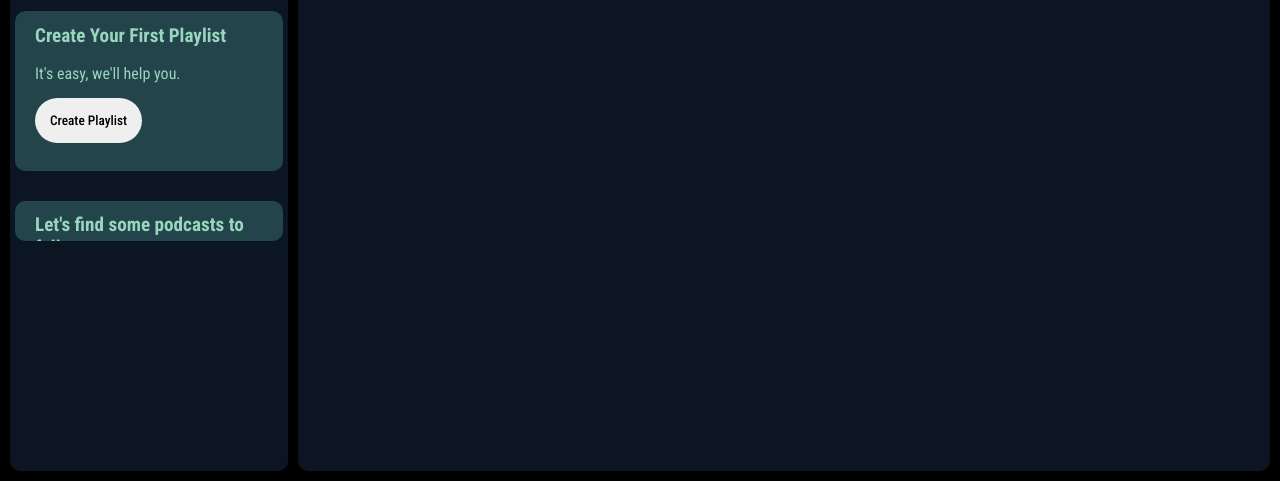
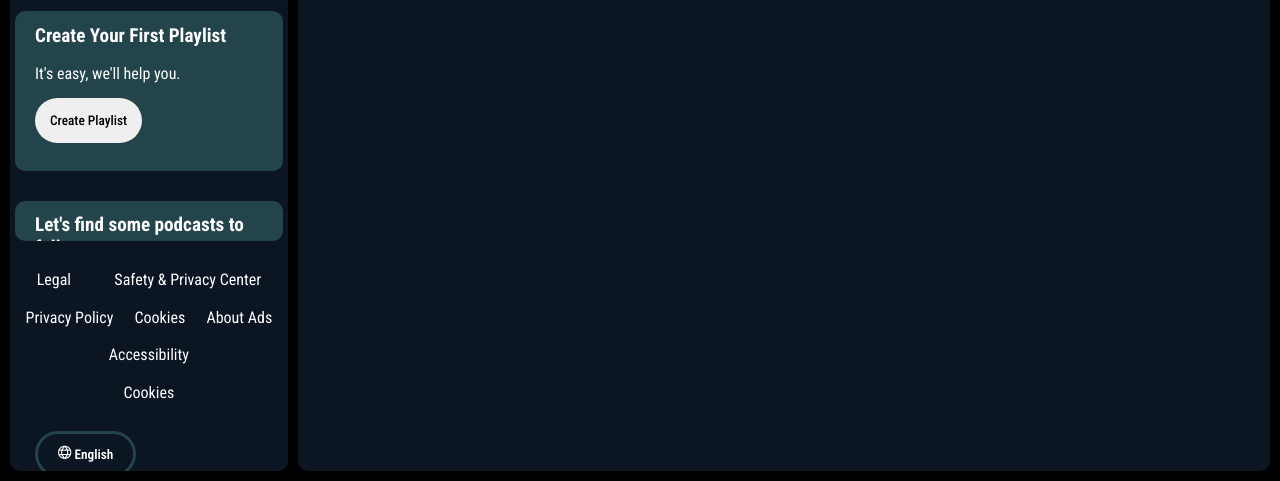
Before and after one commit to OfficialSubham/Spotify-Clone, a plain HTML site: page UI Files/HTML/Spotify-Home.html in a window 1280 px wide. Shown: the part 319-800 px from the top of the page. Drawn offline with nearby package versions, Linux system fonts and the light colour scheme.

Commit message:
Left contents UI is done

```diff
--- a/UI Files/CSS/navigation.css
+++ b/UI Files/CSS/navigation.css
@@ -21,7 +21,7 @@ body {
     width: 100%;
     height: 100%;
     padding: 10px;
-    color: #98d6bd;
+    color: #fff;
 }
 
 .page-container .left-contents {
@@ -94,7 +94,7 @@ body {
 }
 
 .library-logo-div:hover, .library-logo:hover {
-    color: #c1f8e2;
+    color: #d8d8d8;
 }
 
 .library-logo-div .library-logo {
@@ -126,6 +126,7 @@ body {
     background-color: #0C1622;
     overflow-y: scroll;
     border-radius: 10px;
+    margin-bottom: 20px;
 }
 
 .your-library-contents::-webkit-scrollbar{
@@ -176,3 +177,39 @@ body {
 .create-playlist .playlist-button button:hover, .search-podcast .podcast-button button:hover {
     padding: 16px;
 }
+
+.left-contents .t-and-c {
+    width: 100%;
+    height: 150px;
+    margin-bottom: 20px;
+}
+
+.t-and-c div {
+    display: flex;
+    width: 100%;
+    justify-content: space-around;
+}
+
+.t-and-c div span {
+    cursor: pointer;
+}
+
+.t-and-c div:last-child span:hover {
+    text-decoration: underline;
+}
+
+.left-contents .language button {
+    margin-left: 20px;
+    border: 3px solid #23444b;
+    background-color: transparent;
+    padding: 12px 20px;
+    border-radius: 30px;
+    color: #fff;
+    transition: all 0.20s;
+    font-weight: 600;
+}
+
+.language button:hover {
+    background-color: #fff;
+    color: #000;
+}
--- a/UI Files/HTML/Spotify-Home.html
+++ b/UI Files/HTML/Spotify-Home.html
@@ -81,12 +81,53 @@
 
                 </div>
 
-                <div class="t-and-c">
+                <div class="t-and-c flex column spacea">
+                    <div>
+                        <span>
+                            Legal
+                        </span>
+                        <span>
+                            Safety & Privacy Center
+                        </span>
+                    </div>
+
+
+                    <div>
+
+                        <span>
+                            Privacy Policy
+                        </span>
+
+                        <span>
+                            Cookies
+                        </span>
+
+                        <span>
+                            About Ads
+                        </span>
+
+                    </div>
+
+                    <div>
+                        <span>
+                            Accessibility
+                        </span>
+                    </div>
+
+                    <div>
+                        <span>
+                            Cookies
+                        </span>
+                    </div>
 
                 </div>
 
                 <div class="language">
-                    <!-- <i class="fi fi-rr-globe"></i> -->
+
+                    <button>
+                        <i class="fi fi-rr-globe"></i> English
+                    </button>
+
                 </div>
 
             </div>
```
